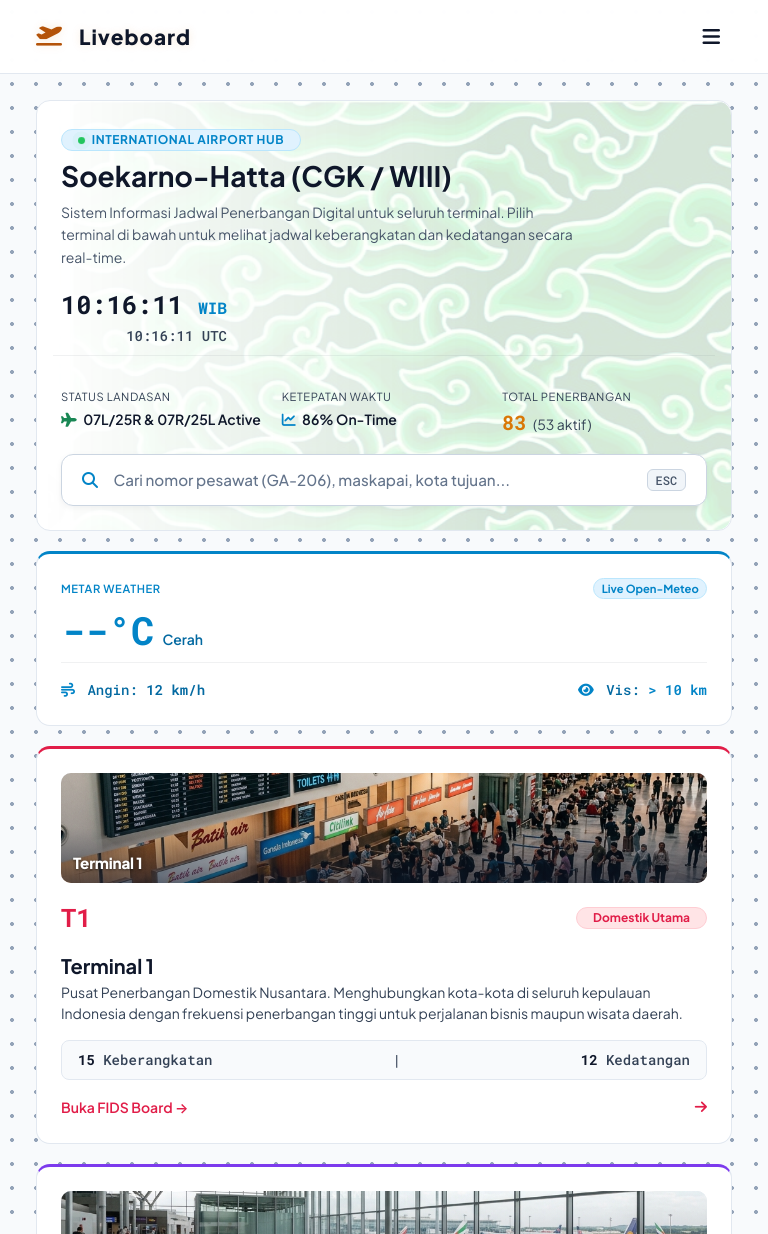
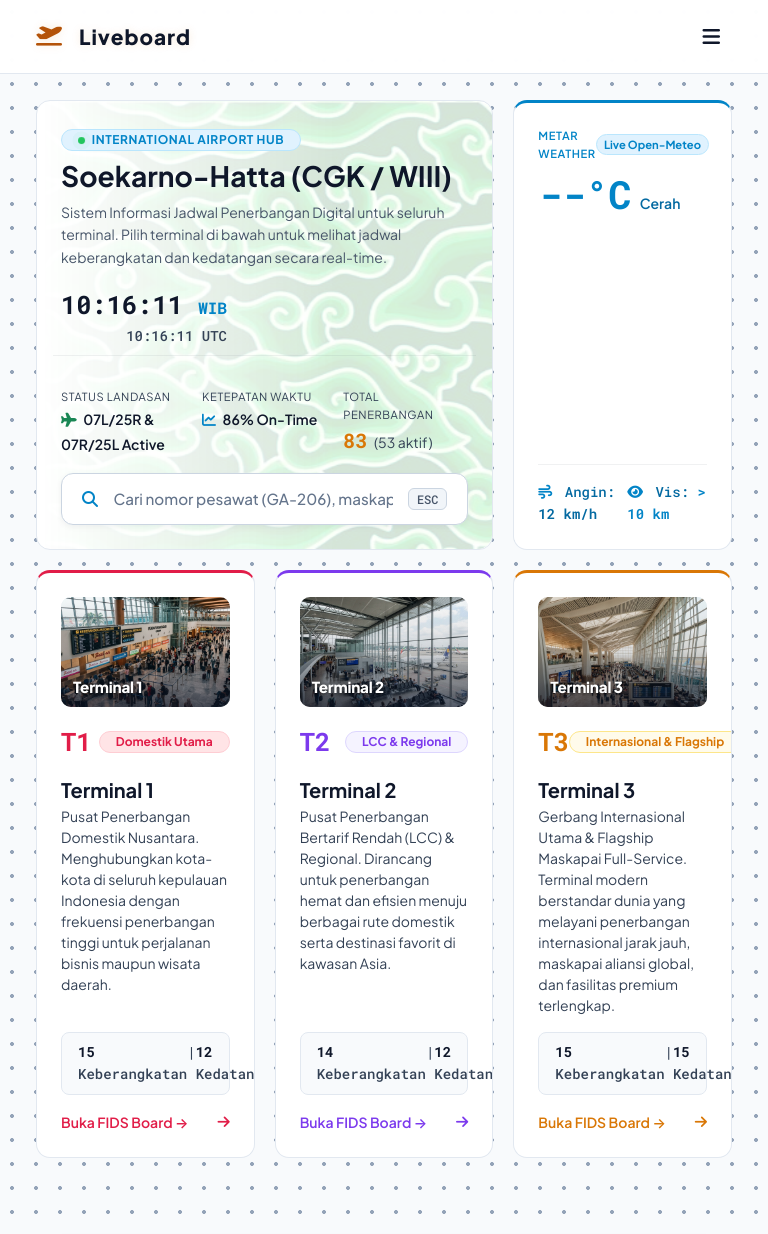
Before and after one commit to ZannBaeRyou/Live-Board-In-Airport-Soekarno-Hatta, a website: page index.html in a window 768 px wide. Shown: the top 1234 px of the page. Drawn offline with nearby package versions, Linux system fonts and the light colour scheme; no server answers.

Commit message:
style: overhaul tablet bento grid to 2 and 3 column layout

```diff
--- a/assets/css/style.css
+++ b/assets/css/style.css
@@ -256,7 +256,21 @@ h1, h2, h3, h4, h5, h6 {
     z-index: 2;
     letter-spacing: -0.2px;
 }
-@media (max-width: 991px) {
+/* Responsive Grid for Tablets (768px - 991.98px) */
+@media (min-width: 768px) and (max-width: 991.98px) {
+    .bento-hero {
+        grid-column: span 8;
+    }
+    .bento-weather {
+        grid-column: span 4;
+    }
+    .bento-terminal-card {
+        grid-column: span 4;
+    }
+}
+
+/* Responsive Grid for Mobile (< 768px) */
+@media (max-width: 767.98px) {
     .bento-hero, .bento-weather, .bento-terminal-card {
         grid-column: span 12;
     }
```
Also changed, not shown: tests/test_tablet_responsive_grid.js (added, +26 -0 lines).
